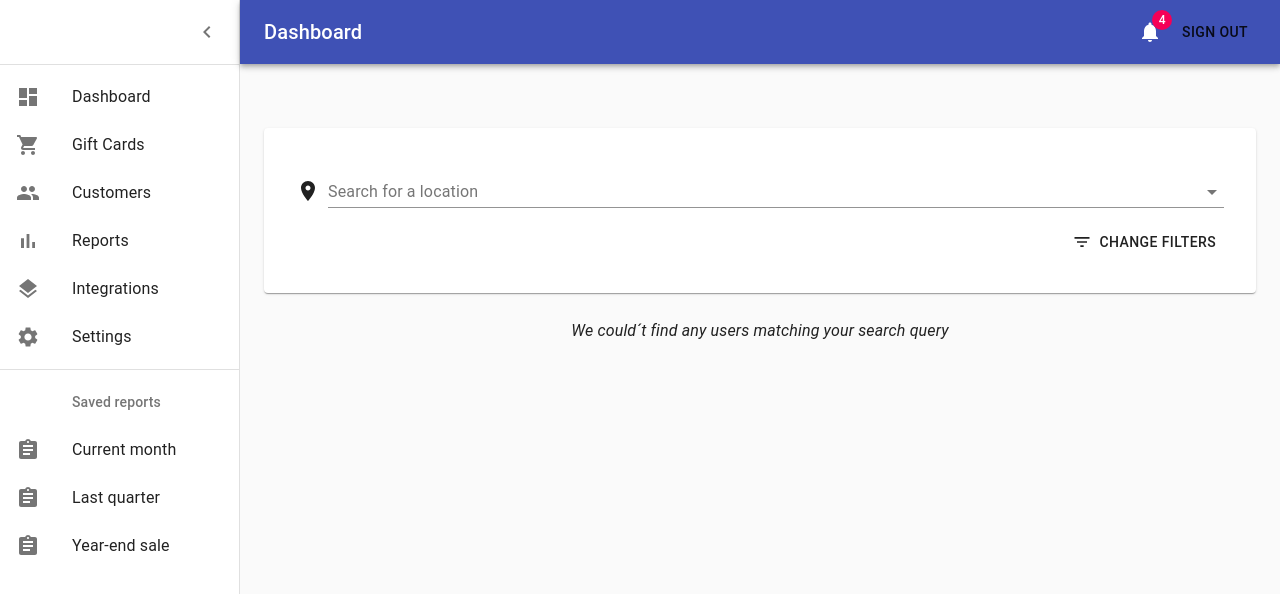
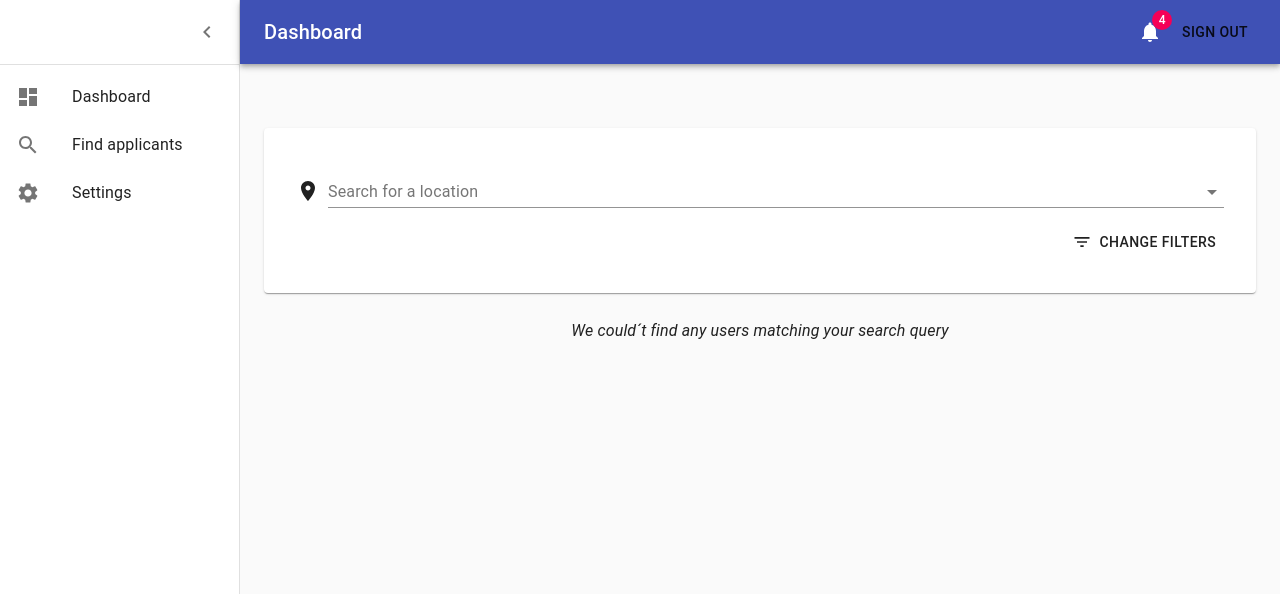
Before and after one commit to Pros0/hopl, a Next.js app in the folder app/: page /search in a window 1280 px wide. Shown: the top 594 px of the page. Built offline with nearby package versions, Linux system fonts and the light colour scheme.

Commit message:
clean up left hand menu

```diff
--- a/app/components/Menu/index.js
+++ b/app/components/Menu/index.js
@@ -15,7 +15,7 @@ import ChevronLeftIcon from '@material-ui/icons/ChevronLeft';
 import NotificationsIcon from '@material-ui/icons/Notifications';
 import { Cookies } from 'react-cookie';
 import Router from 'next/router';
-import { mainListItems, secondaryListItems } from './listItems';
+import { mainListItems } from './listItems';
 
 const drawerWidth = 240;
 
@@ -164,8 +164,6 @@ const Menu = () => {
         </div>
         <Divider />
         <List>{mainListItems}</List>
-        <Divider />
-        <List>{secondaryListItems}</List>
       </Drawer>
     </>
   );
--- a/app/components/Menu/listItems.js
+++ b/app/components/Menu/listItems.js
@@ -5,47 +5,29 @@ import ListItemText from '@material-ui/core/ListItemText';
 import ListSubheader from '@material-ui/core/ListSubheader';
 import DashboardIcon from '@material-ui/icons/Dashboard';
 import ShoppingCartIcon from '@material-ui/icons/ShoppingCart';
-import PeopleIcon from '@material-ui/icons/People';
-import BarChartIcon from '@material-ui/icons/BarChart';
-import LayersIcon from '@material-ui/icons/Layers';
+import SearchIcon from '@material-ui/icons/Search';
 import AssignmentIcon from '@material-ui/icons/Assignment';
 import SettingsIcon from '@material-ui/icons/Settings';
 import NextLink from 'next/link';
 
 export const mainListItems = (
   <div>
+    <NextLink href="/">
       <ListItem button>
         <ListItemIcon>
           <DashboardIcon />
         </ListItemIcon>
         <ListItemText primary="Dashboard" />
       </ListItem>
-    <NextLink href="/giftcard">
+    </NextLink>
+    <NextLink href="/search">
       <ListItem button>
         <ListItemIcon>
-          <ShoppingCartIcon />
+          <SearchIcon />
         </ListItemIcon>
-        <ListItemText primary="Gift Cards" />
+        <ListItemText primary="Find applicants" />
       </ListItem>
     </NextLink>
-    <ListItem button>
-      <ListItemIcon>
-        <PeopleIcon />
-      </ListItemIcon>
-      <ListItemText primary="Customers" />
-    </ListItem>
-    <ListItem button>
-      <ListItemIcon>
-        <BarChartIcon />
-      </ListItemIcon>
-      <ListItemText primary="Reports" />
-    </ListItem>
-    <ListItem button>
-      <ListItemIcon>
-        <LayersIcon />
-      </ListItemIcon>
-      <ListItemText primary="Integrations" />
-    </ListItem>
     <NextLink href="/settings">
       <ListItem button>
         <ListItemIcon>
@@ -56,27 +38,3 @@ export const mainListItems = (
     </NextLink>
   </div>
 );
-
-export const secondaryListItems = (
-  <div>
-    <ListSubheader inset>Saved reports</ListSubheader>
-    <ListItem button>
-      <ListItemIcon>
-        <AssignmentIcon />
-      </ListItemIcon>
-      <ListItemText primary="Current month" />
-    </ListItem>
-    <ListItem button>
-      <ListItemIcon>
-        <AssignmentIcon />
-      </ListItemIcon>
-      <ListItemText primary="Last quarter" />
-    </ListItem>
-    <ListItem button>
-      <ListItemIcon>
-        <AssignmentIcon />
-      </ListItemIcon>
-      <ListItemText primary="Year-end sale" />
-    </ListItem>
-  </div>
-);
```
Lines whose indentation alone changed are shown as unchanged.
